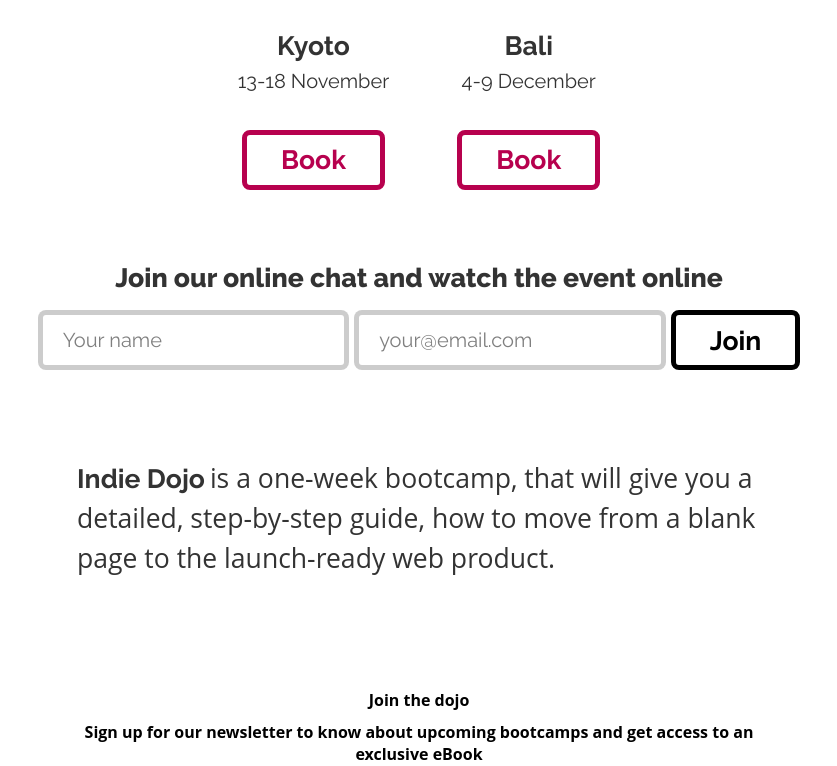
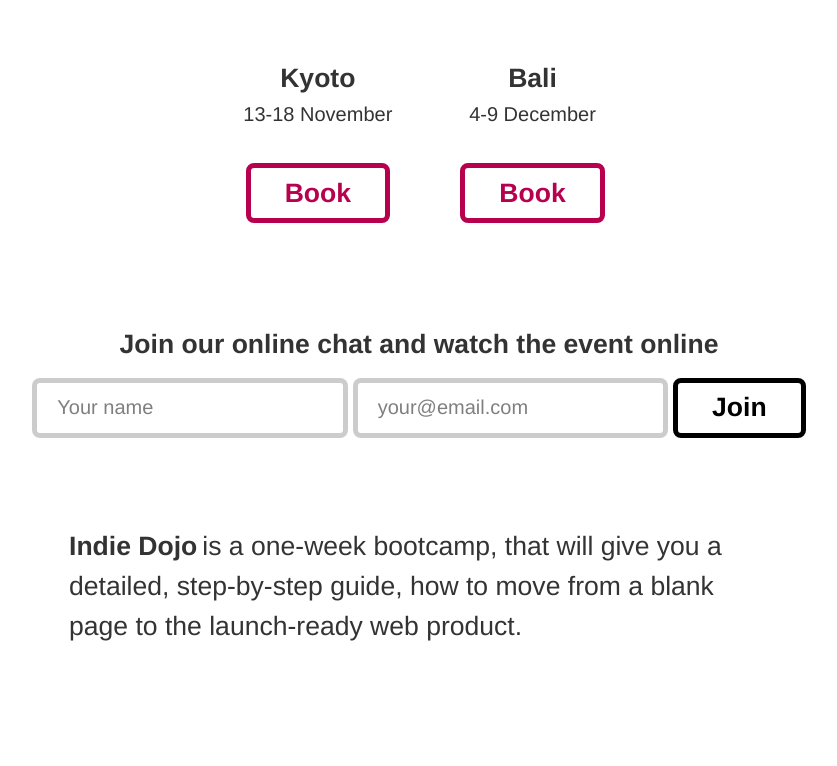
Before and after one commit to IndieDojo/indiedojo, a Gatsby app: page / in a window 1280 px wide. Shown: the part 265-1031 px from the top of the page, without its empty margins (221-1058 px from the left). Built offline with nearby package versions, Linux system fonts and the light colour scheme.

Commit message:
fix typography

```diff
--- a/src/components/components/Base.js
+++ b/src/components/components/Base.js
@@ -16,7 +16,6 @@
     if (props.bold) return props.theme.weights.bold;
     return props.theme.weights.normal;
   }};
-  font-family: 'Raleway', arial;
   font-size: ${props => props.theme.fontSizes.nm};
   line-height: ${props => !!props.lineHeight ? props.lineHeight : 1.5};
   text-align: ${props => props.center ? 'center' : 'auto'};
--- a/src/components/home/Newsletter.js
+++ b/src/components/home/Newsletter.js
@@ -1,6 +1,6 @@
 import React, { Component } from 'react';
 import styled from 'styled-components';
-import { Title, H2Lg } from '../components/Base';
+import { Title, H2Lg, H3Nm } from '../components/Base';
 import { FluidContainer, Container, ContainerSmall, Row, Cell } from "../grid/Grid";
 import { WithPadding, H1 } from "../components/Base";
 
@@ -12,12 +12,12 @@
 `
 
 
-const NewsletterHeading = styled.h2`
+const NewsletterHeading = H2Lg.extend`
   text-align: center;
   margin-bottom: 10px;
 `
 
-const NewsletterIntro = styled.h3`
+const NewsletterIntro = H3Nm.extend`
   text-align: center;
   margin-bottom: 20px;
 `
--- a/src/components/main.css
+++ b/src/components/main.css
@@ -1,9 +1,9 @@
-@import url('https://fonts.googleapis.com/css?family=Raleway:400,700,800,900');
-/*@import url('https://fonts.googleapis.com/css?family=Roboto+Slab:300,400,700,800');*/
+/*@import url('https://fonts.googleapis.com/css?Zilla+Slab:400,400i,700,700i');
 
 *,html,body,h1, h2, h3,p, img, div, ul, li {
-  font-family: 'Open Sans', sans-serif;
+  font-family: 'Zilla Slab', helvetica, sans-serif;
   margin: 0;
   padding: 0;
   box-sizing: border-box;
 }
+*/
--- a/src/pages/index.js
+++ b/src/pages/index.js
@@ -22,13 +22,13 @@
 // Sets global css
 injectGlobal`
   @font-face {
-    font-family: 'Raleway', arial;
-    src: url('https://fonts.googleapis.com/css?family=Raleway:400,700,800,900');
+    font-family: 'Zilla Slab';
+    src: url('https://fonts.googleapis.com/css?family=Zilla+Slab:400,400i,700,700i');
   }
 
   body, html, *, li {
     margin: 0;
-    font-family: 'Raleway', arial;
+    font-family: 'Zilla Slab', helvetica, sans-serif;
     font-size: 16px;
   }
 `;
```
